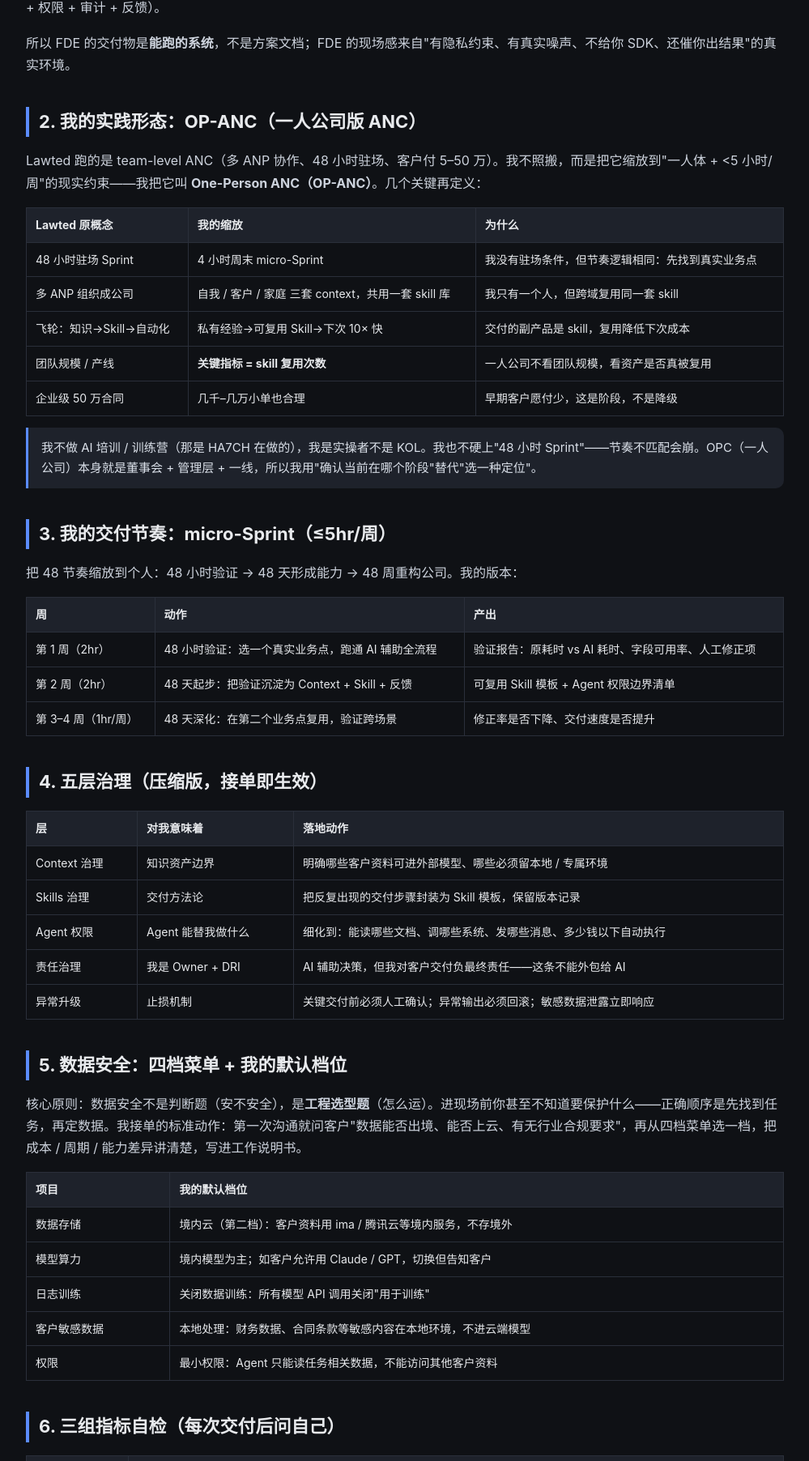
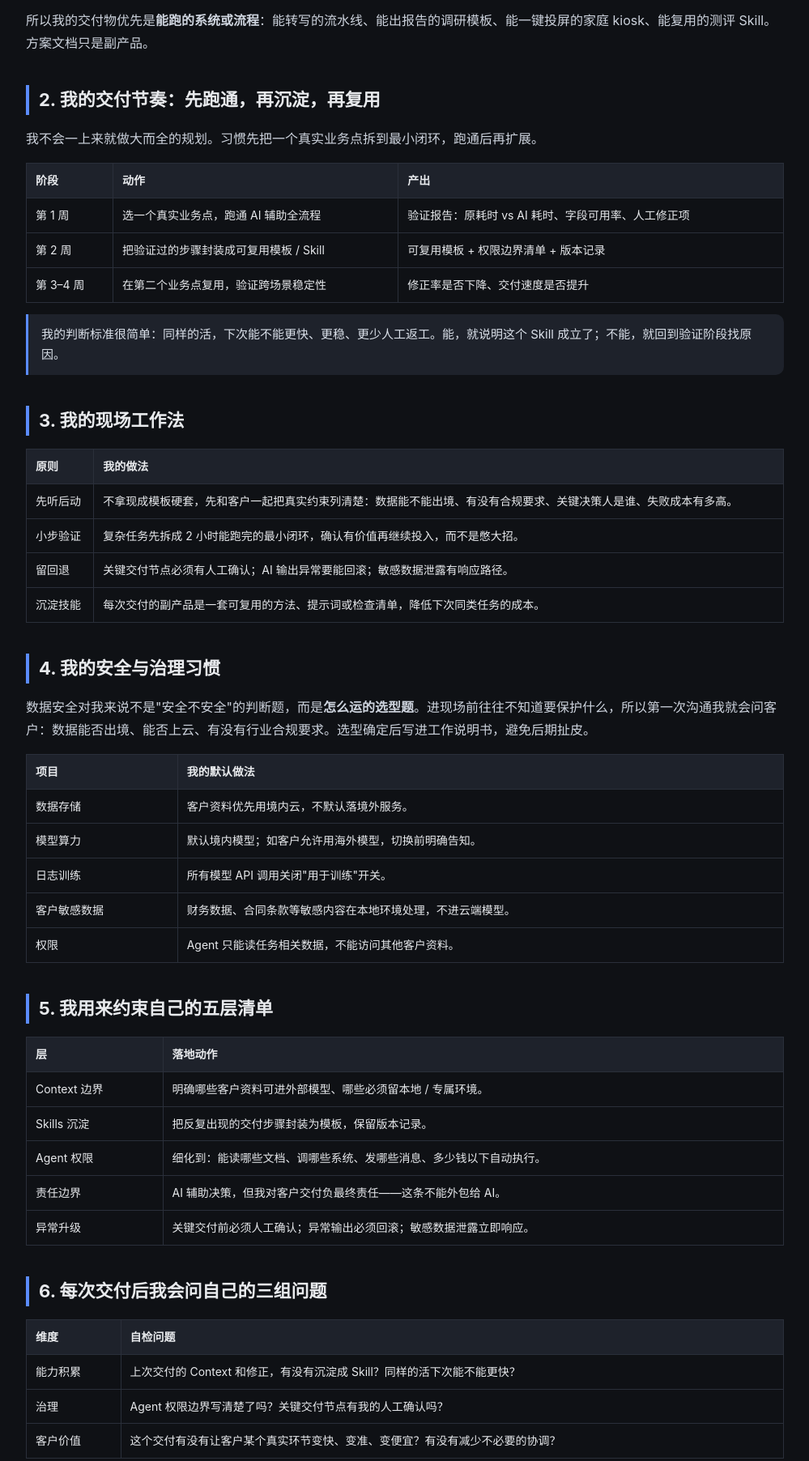
Before and after one commit to bovenlawforedu/workbuddy-showcase, a plain HTML site: page methodology.html in a window 1280 px wide. Shown: the part 448-2252 px from the top of the page at 81% size, without its empty margins (140-1139 px from the left). Drawn offline with Linux system fonts and the light colour scheme.

Commit message:
迭代作品集：删除 HA7CH/Lawted/OP-ANC 标签与解释性文案，方法论改为个人实操版本

```diff
--- a/methodology.html
+++ b/methodology.html
@@ -3,86 +3,84 @@
 <head>
 <meta charset="UTF-8">
 <meta name="viewport" content="width=device-width, initial-scale=1.0">
-<title>我的 FDE / ANC 理解 · 小文哥作品集</title>
+<title>我的工作方式 · 小文哥作品集</title>
 <link rel="stylesheet" href="style.css">
 </head>
 <body>
 <header class="site">
   <div class="wrap">
     <a class="back" href="index.html">← 返回作品集</a>
-    <div class="eyebrow">方法论认知 · 来自知识库「HA7CH · Lawted」的实践内化</div>
-    <h1>我对 FDE / ANC 的理解</h1>
-    <p class="lead">这一部分不是背书，而是我把 Lawted / HA7CH 的 FDE 体系内化成<strong>自己的实践形态</strong>。面试官看项目样本看的是"会不会做"，看这一页看的是"懂不懂底层"——这两件事要分开证明。</p>
-    <div class="badges"><span class="badge">OP-ANC</span><span class="badge">micro-Sprint</span><span class="badge">五层治理</span><span class="badge">数据安全四档</span></div>
+    <div class="eyebrow">方法论 · 我是怎么做的</div>
+    <h1>我怎么做 FDE</h1>
+    <p class="lead">FDE 对我来说不是"进现场写代码"，而是<strong>扎进真实业务现场，找到能被 AI 改变的运行环节，把它落成能跑的东西</strong>。这一页记录我反复验证后的工作方式。</p>
+    <div class="badges"><span class="badge">先验证再放大</span><span class="badge">小步闭环</span><span class="badge">沉淀可复用方法</span><span class="badge">数据安全先选型</span></div>
   </div>
 </header>
 <main class="wrap">
 
   <section>
-    <h2>1. FDE 到底是什么（我的定义）</h2>
-    <p>来自 HA7CH / Lawted 体系的核心判断：FDE 不是"进客户现场写代码"，而是<strong>进现场找到真实业务点，把 AI 嵌进企业的运行层</strong>。麦肯锡把 AI 当"董事会要新增的核心议程"，而 ANC 的判断更彻底——AI 最终不是议程，是<strong>企业未来的新运行系统</strong>（Context + Skills + 权限 + 审计 + 反馈）。</p>
-    <p>所以 FDE 的交付物是<strong>能跑的系统</strong>，不是方案文档；FDE 的现场感来自"有隐私约束、有真实噪声、不给你 SDK、还催你出结果"的真实环境。</p>
+    <h2>1. 我理解的 FDE</h2>
+    <p>很多项目把 AI 当成"新增功能"或"技术课题"来做，最后产出一份方案或一个 demo。我的经验是：AI 要真正产生价值，必须嵌进客户的日常运行层——它得替客户完成某个真实环节，而不是多一个玩具。</p>
+    <p>所以我的交付物优先是<strong>能跑的系统或流程</strong>：能转写的流水线、能出报告的调研模板、能一键投屏的家庭 kiosk、能复用的测评 Skill。方案文档只是副产品。</p>
   </section>
 
   <section>
-    <h2>2. 我的实践形态：OP-ANC（一人公司版 ANC）</h2>
-    <p>Lawted 跑的是 team-level ANC（多 ANP 协作、48 小时驻场、客户付 5–50 万）。我不照搬，而是把它缩放到"一人体 + &lt;5 小时/周"的现实约束——我把它叫 <strong>One-Person ANC（OP-ANC）</strong>。几个关键再定义：</p>
+    <h2>2. 我的交付节奏：先跑通，再沉淀，再复用</h2>
+    <p>我不会一上来就做大而全的规划。习惯先把一个真实业务点拆到最小闭环，跑通后再扩展。</p>
     <table>
-      <tr><th>Lawted 原概念</th><th>我的缩放</th><th>为什么</th></tr>
-      <tr><td>48 小时驻场 Sprint</td><td>4 小时周末 micro-Sprint</td><td>我没有驻场条件，但节奏逻辑相同：先找到真实业务点</td></tr>
-      <tr><td>多 ANP 组织成公司</td><td>自我 / 客户 / 家庭 三套 context，共用一套 skill 库</td><td>我只有一个人，但跨域复用同一套 skill</td></tr>
-      <tr><td>飞轮：知识→Skill→自动化</td><td>私有经验→可复用 Skill→下次 10× 快</td><td>交付的副产品是 skill，复用降低下次成本</td></tr>
-      <tr><td>团队规模 / 产线</td><td><strong>关键指标 = skill 复用次数</strong></td><td>一人公司不看团队规模，看资产是否真被复用</td></tr>
-      <tr><td>企业级 50 万合同</td><td>几千–几万小单也合理</td><td>早期客户愿付少，这是阶段，不是降级</td></tr>
+      <tr><th>阶段</th><th>动作</th><th>产出</th></tr>
+      <tr><td>第 1 周</td><td>选一个真实业务点，跑通 AI 辅助全流程</td><td>验证报告：原耗时 vs AI 耗时、字段可用率、人工修正项</td></tr>
+      <tr><td>第 2 周</td><td>把验证过的步骤封装成可复用模板 / Skill</td><td>可复用模板 + 权限边界清单 + 版本记录</td></tr>
+      <tr><td>第 3–4 周</td><td>在第二个业务点复用，验证跨场景稳定性</td><td>修正率是否下降、交付速度是否提升</td></tr>
     </table>
-    <div class="callout">我不做 AI 培训 / 训练营（那是 HA7CH 在做的），我是实操者不是 KOL。我也不硬上"48 小时 Sprint"——节奏不匹配会崩。OPC（一人公司）本身就是董事会 + 管理层 + 一线，所以我用"确认当前在哪个阶段"替代"选一种定位"。</div>
+    <div class="callout">我的判断标准很简单：同样的活，下次能不能更快、更稳、更少人工返工。能，就说明这个 Skill 成立了；不能，就回到验证阶段找原因。</div>
   </section>
 
   <section>
-    <h2>3. 我的交付节奏：micro-Sprint（≤5hr/周）</h2>
-    <p>把 48 节奏缩放到个人：48 小时验证 → 48 天形成能力 → 48 周重构公司。我的版本：</p>
+    <h2>3. 我的现场工作法</h2>
     <table>
-      <tr><th>周</th><th>动作</th><th>产出</th></tr>
-      <tr><td>第 1 周（2hr）</td><td>48 小时验证：选一个真实业务点，跑通 AI 辅助全流程</td><td>验证报告：原耗时 vs AI 耗时、字段可用率、人工修正项</td></tr>
-      <tr><td>第 2 周（2hr）</td><td>48 天起步：把验证沉淀为 Context + Skill + 反馈</td><td>可复用 Skill 模板 + Agent 权限边界清单</td></tr>
-      <tr><td>第 3–4 周（1hr/周）</td><td>48 天深化：在第二个业务点复用，验证跨场景</td><td>修正率是否下降、交付速度是否提升</td></tr>
+      <tr><th>原则</th><th>我的做法</th></tr>
+      <tr><td>先听后动</td><td>不拿现成模板硬套，先和客户一起把真实约束列清楚：数据能不能出境、有没有合规要求、关键决策人是谁、失败成本有多高。</td></tr>
+      <tr><td>小步验证</td><td>复杂任务先拆成 2 小时能跑完的最小闭环，确认有价值再继续投入，而不是憋大招。</td></tr>
+      <tr><td>留回退</td><td>关键交付节点必须有人工确认；AI 输出异常要能回滚；敏感数据泄露有响应路径。</td></tr>
+      <tr><td>沉淀技能</td><td>每次交付的副产品是一套可复用的方法、提示词或检查清单，降低下次同类任务的成本。</td></tr>
     </table>
   </section>
 
   <section>
-    <h2>4. 五层治理（压缩版，接单即生效）</h2>
+    <h2>4. 我的安全与治理习惯</h2>
+    <p>数据安全对我来说不是"安全不安全"的判断题，而是<strong>怎么运的选型题</strong>。进现场前往往不知道要保护什么，所以第一次沟通我就会问客户：数据能否出境、能否上云、有没有行业合规要求。选型确定后写进工作说明书，避免后期扯皮。</p>
     <table>
-      <tr><th>层</th><th>对我意味着</th><th>落地动作</th></tr>
-      <tr><td>Context 治理</td><td>知识资产边界</td><td>明确哪些客户资料可进外部模型、哪些必须留本地 / 专属环境</td></tr>
-      <tr><td>Skills 治理</td><td>交付方法论</td><td>把反复出现的交付步骤封装为 Skill 模板，保留版本记录</td></tr>
-      <tr><td>Agent 权限</td><td>Agent 能替我做什么</td><td>细化到：能读哪些文档、调哪些系统、发哪些消息、多少钱以下自动执行</td></tr>
-      <tr><td>责任治理</td><td>我是 Owner + DRI</td><td>AI 辅助决策，但我对客户交付负最终责任——这条不能外包给 AI</td></tr>
-      <tr><td>异常升级</td><td>止损机制</td><td>关键交付前必须人工确认；异常输出必须回滚；敏感数据泄露立即响应</td></tr>
+      <tr><th>项目</th><th>我的默认做法</th></tr>
+      <tr><td>数据存储</td><td>客户资料优先用境内云，不默认落境外服务。</td></tr>
+      <tr><td>模型算力</td><td>默认境内模型；如客户允许用海外模型，切换前明确告知。</td></tr>
+      <tr><td>日志训练</td><td>所有模型 API 调用关闭"用于训练"开关。</td></tr>
+      <tr><td>客户敏感数据</td><td>财务数据、合同条款等敏感内容在本地环境处理，不进云端模型。</td></tr>
+      <tr><td>权限</td><td>Agent 只能读任务相关数据，不能访问其他客户资料。</td></tr>
     </table>
   </section>
 
   <section>
-    <h2>5. 数据安全：四档菜单 + 我的默认档位</h2>
-    <p>核心原则：数据安全不是判断题（安不安全），是<strong>工程选型题</strong>（怎么运）。进现场前你甚至不知道要保护什么——正确顺序是先找到任务，再定数据。我接单的标准动作：第一次沟通就问客户"数据能否出境、能否上云、有无行业合规要求"，再从四档菜单选一档，把成本 / 周期 / 能力差异讲清楚，写进工作说明书。</p>
+    <h2>5. 我用来约束自己的五层清单</h2>
     <table>
-      <tr><th>项目</th><th>我的默认档位</th></tr>
-      <tr><td>数据存储</td><td>境内云（第二档）：客户资料用 ima / 腾讯云等境内服务，不存境外</td></tr>
-      <tr><td>模型算力</td><td>境内模型为主；如客户允许用 Claude / GPT，切换但告知客户</td></tr>
-      <tr><td>日志训练</td><td>关闭数据训练：所有模型 API 调用关闭"用于训练"</td></tr>
-      <tr><td>客户敏感数据</td><td>本地处理：财务数据、合同条款等敏感内容在本地环境，不进云端模型</td></tr>
-      <tr><td>权限</td><td>最小权限：Agent 只能读任务相关数据，不能访问其他客户资料</td></tr>
+      <tr><th>层</th><th>落地动作</th></tr>
+      <tr><td>Context 边界</td><td>明确哪些客户资料可进外部模型、哪些必须留本地 / 专属环境。</td></tr>
+      <tr><td>Skills 沉淀</td><td>把反复出现的交付步骤封装为模板，保留版本记录。</td></tr>
+      <tr><td>Agent 权限</td><td>细化到：能读哪些文档、调哪些系统、发哪些消息、多少钱以下自动执行。</td></tr>
+      <tr><td>责任边界</td><td>AI 辅助决策，但我对客户交付负最终责任——这条不能外包给 AI。</td></tr>
+      <tr><td>异常升级</td><td>关键交付前必须人工确认；异常输出必须回滚；敏感数据泄露立即响应。</td></tr>
     </table>
   </section>
 
   <section>
-    <h2>6. 三组指标自检（每次交付后问自己）</h2>
+    <h2>6. 每次交付后我会问自己的三组问题</h2>
     <table>
       <tr><th>维度</th><th>自检问题</th></tr>
       <tr><td>能力积累</td><td>上次交付的 Context 和修正，有没有沉淀成 Skill？同样的活下次能不能更快？</td></tr>
       <tr><td>治理</td><td>Agent 权限边界写清楚了吗？关键交付节点有我的人工确认吗？</td></tr>
-      <tr><td>组织结构</td><td>有没有因为 AI 减少不必要的协调？决策是不是更接近客户现场了？</td></tr>
+      <tr><td>客户价值</td><td>这个交付有没有让客户某个真实环节变快、变准、变便宜？有没有减少不必要的协调？</td></tr>
     </table>
-    <div class="note"><strong>与作品集的关系：</strong>上面 8 个样本，每一个都是这套认知的"现场演练"——谈话录音系统对应 Context / 责任治理与数据安全；测评 MVP 瘦身对应"能力积累"与删冗余；抖音 / 玩具调研对应 Echo 与"进现场"。认知与实践是一体的。</div>
+    <div class="note"><strong>与作品集的关系：</strong>下面 8 个样本都是这套工作方式的现场演练——谈话录音系统对应隐私边界与责任治理；测评 MVP 瘦身对应"先验证再放大"；抖音 / 玩具调研对应"沉淀可复用方法"。</div>
   </section>
 
 </main>
```
Also changed, not shown: index.html (+5 -5 lines), palantir.html (+1 -1 lines).
